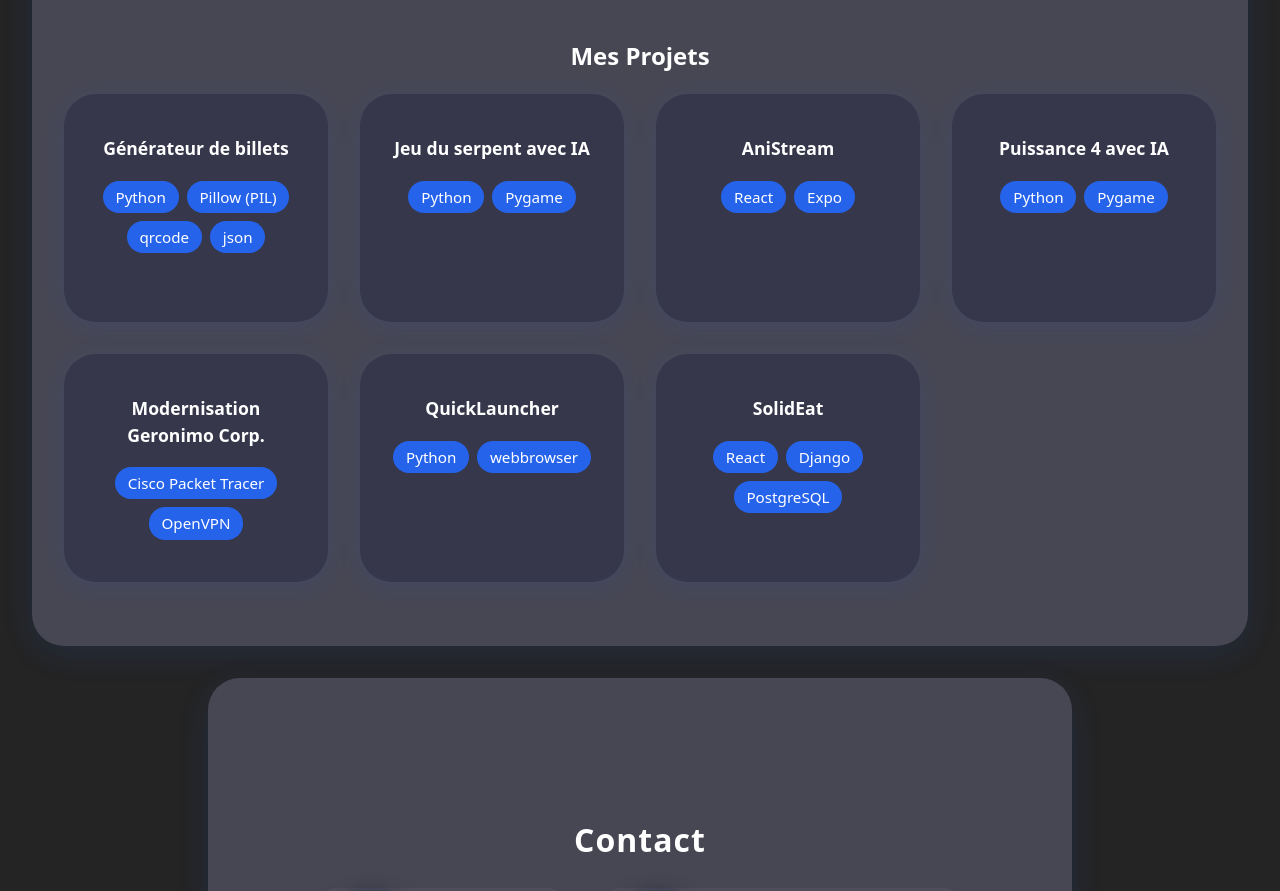
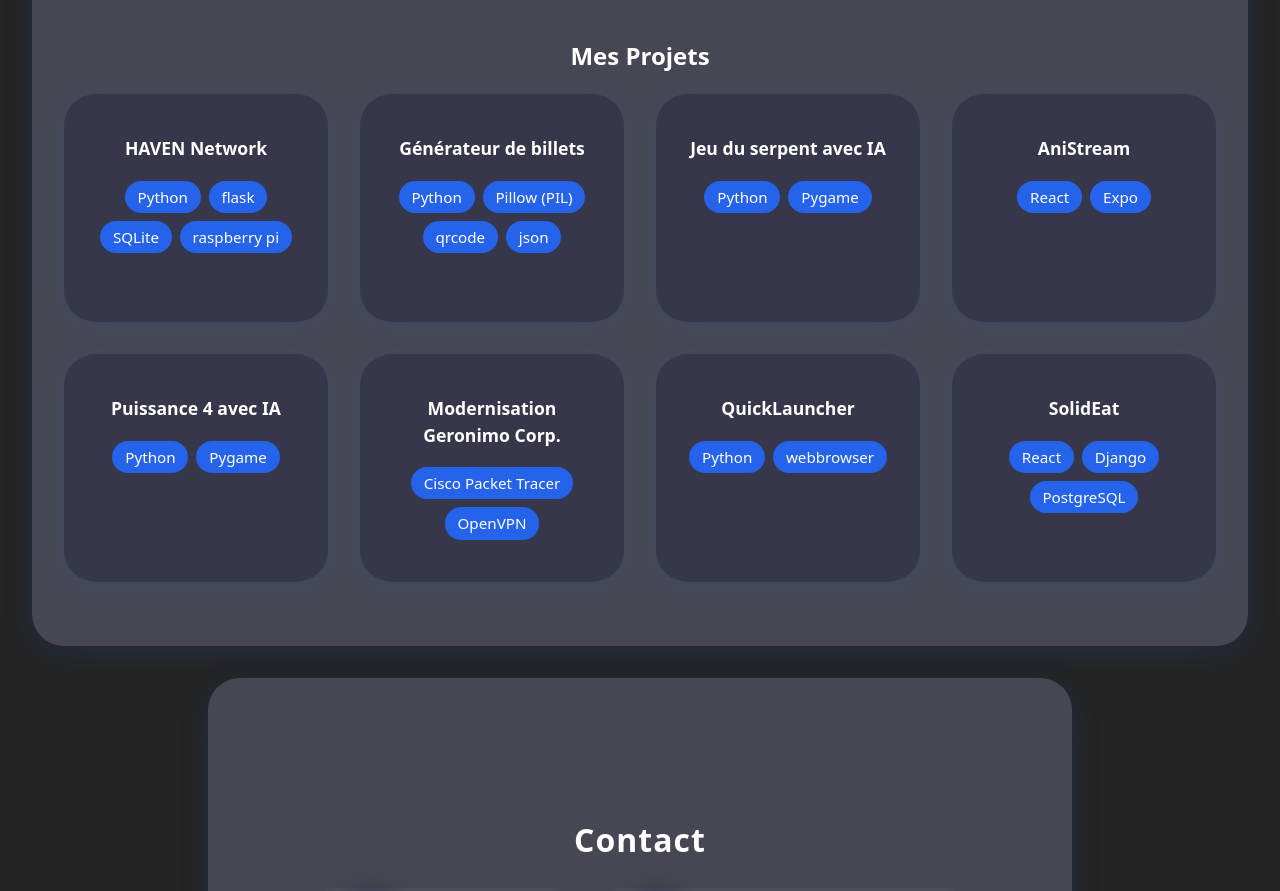
Before and after one commit to Raoly-Chab/portfolio, a React (Vite) app: page / in a window 1280 px wide. Shown: the part 2940-3831 px from the top of the page. Built offline with nearby package versions, Linux system fonts and the light colour scheme.

Commit message:
Mise à jour sur les projet

```diff
--- a/src/components/Projects.jsx
+++ b/src/components/Projects.jsx
@@ -3,6 +3,17 @@ import '../styles/Projects.css';
 import ModalBento from './ModalBento';
 
 const projects = [
+
+  {
+    name: 'HAVEN Network',
+    badges: ['Python', 'flask', 'SQLite', 'raspberry pi'],
+    tools: ['Python', 'flask', 'SQLite', 'raspberry pi'],
+    goal: "HAVEN Network est une plateforme de communication locale conçue pour fonctionner sans connexion Internet, hébergée directement sur un Raspberry Pi transformé en point d’accès Wi-Fi.",
+    description: "HAVEN Network, une plateforme de communication locale hébergée sur un Raspberry Pi. Le projet visait à créer un système de messagerie et de partage de fichiers accessible via un point d’accès Wi-Fi, sans nécessiter de connexion Internet.",
+
+
+  },
+
   {
     name: 'Générateur de billets',
     badges: ['Python', 'Pillow (PIL)', 'qrcode', 'json'],
```
